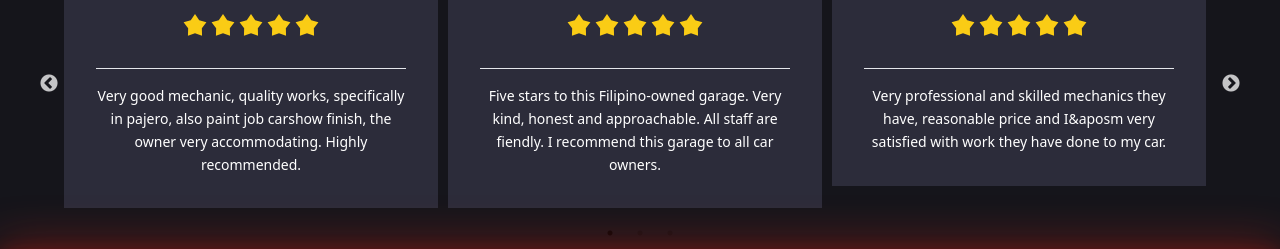
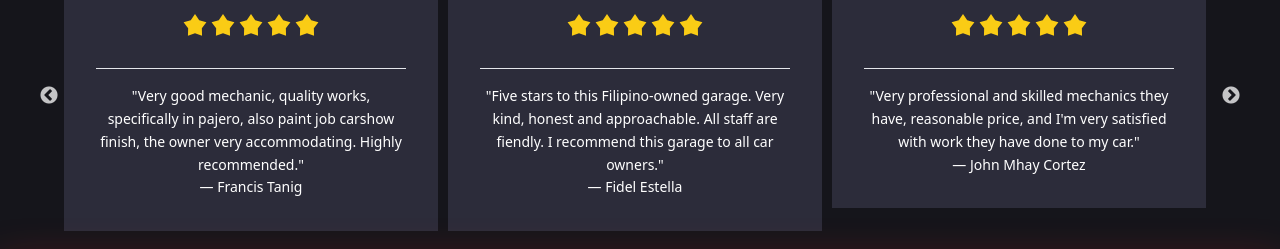
Before and after one commit to Hamadn/Manilla-Brothers, a React (Vite) app: page / in a window 1280 px wide. Shown: the part 3835-4084 px from the top of the page. Built offline with nearby package versions, Linux system fonts and the light colour scheme; a web font is replaced by a local one.

Commit message:
Update Testimonials

```diff
--- a/src/components/pages/Home/Testimonials/Testimonials.jsx
+++ b/src/components/pages/Home/Testimonials/Testimonials.jsx
@@ -109,8 +109,8 @@ function Testimonials() {
               <hr />
               <div className="mt-4">
                 <p className="text-sm text-center leading-relaxed">
-                  Very good mechanic, quality works, specifically in pajero, also paint job carshow finish,
-                  the owner very accommodating. Highly recommended.
+                  "Very good mechanic, quality works, specifically in pajero, also paint job carshow finish,
+                  the owner very accommodating. Highly recommended." <br />— Francis Tanig
                 </p>
               </div>
             </div>
@@ -164,8 +164,8 @@ function Testimonials() {
               <hr />
               <div className="mt-4">
                 <p className="text-sm text-center leading-relaxed">
-                  Five stars to this Filipino-owned garage. Very kind, honest and approachable.
-                  All staff are fiendly. I recommend this garage to all car owners.
+                  "Five stars to this Filipino-owned garage. Very kind, honest and approachable.
+                  All staff are fiendly. I recommend this garage to all car owners." <br />— Fidel Estella
                 </p>
               </div>
             </div>
@@ -219,8 +219,8 @@ function Testimonials() {
               <hr />
               <div className="mt-4">
                 <p className="text-sm text-center leading-relaxed">
-                  Very professional and skilled mechanics they have, reasonable price and I&aposm very satisfied with
-                  work they have done to my car.
+                  "Very professional and skilled mechanics they have, reasonable price, and I'm very satisfied with
+                  work they have done to my car." <br />— John Mhay Cortez
                 </p>
               </div>
             </div>
```
